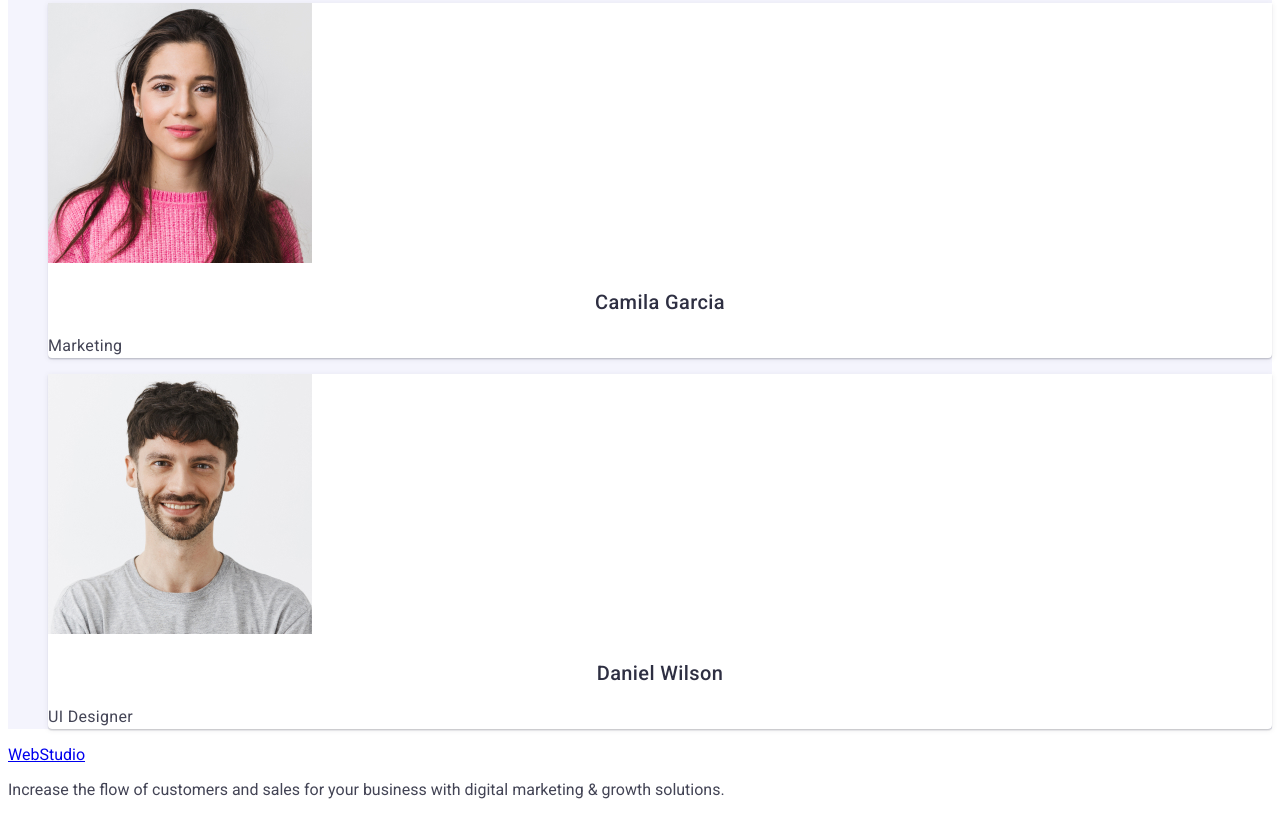
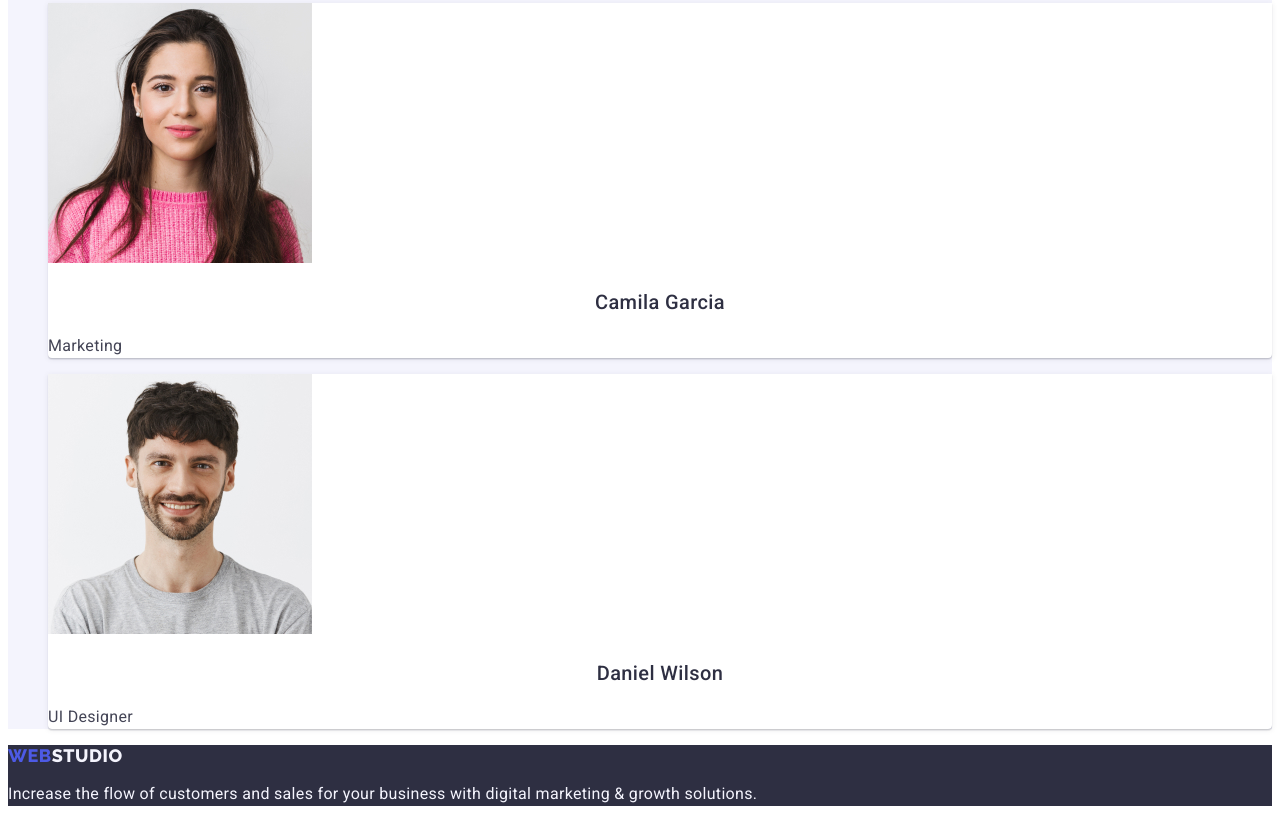
Before and after one commit to YarikFed/goit-home-work-02, a plain HTML site: page index.html in a window 1280 px wide. Shown: the part 2575-3397 px from the top of the page. Drawn offline with Linux system fonts and the light colour scheme.

Commit message:
add footer

```diff
--- a/css/styles.css
+++ b/css/styles.css
@@ -171,3 +171,37 @@ body {
         background-color: var(--white);
         box-shadow: 0px 2px 1px 0px rgba(46, 47, 66, 0.08), 0px 1px 1px 0px rgba(46, 47, 66, 0.16), 0px 1px 6px 0px rgba(46, 47, 66, 0.08);
 }
+.footer {
+    background: var(--navyblue);
+}
+.footer-logo {
+    color: var(--iris);
+        font-family: Raleway;
+        font-size: 18px;
+        font-style: normal;
+        font-weight: 800;
+        line-height: 21px;
+        letter-spacing: 0.54px;
+        text-transform: uppercase;
+        line-height: 1.17;
+}
+.footer-logo-studio {
+    color: var(--cloud);
+        font-family: Raleway;
+        font-size: 18px;
+        font-style: normal;
+        font-weight: 800;
+        line-height: 21px;
+        letter-spacing: 0.54px;
+        text-transform: uppercase;
+}
+.footer-text {
+    color: var(--cloud);
+        font-family: Roboto;
+        font-size: 16px;
+        font-style: normal;
+        font-weight: 400;
+        line-height: 24px;
+        letter-spacing: 0.32px;
+        line-height: 1.5;
+}
--- a/index.html
+++ b/index.html
@@ -165,9 +165,11 @@
       </section>
     </main>
     <!-- Footer -->
-    <footer>
-      <a href="./index.html">WebStudio</a>
-      <p>
+    <footer class="footer">
+      <a class="footer-logo link" href="./index.html"
+        >Web<span class="footer-logo-studio">Studio</span></a
+      >
+      <p class="footer-text">
         Increase the flow of customers and sales for your business with digital
         marketing & growth solutions.
       </p>
```
